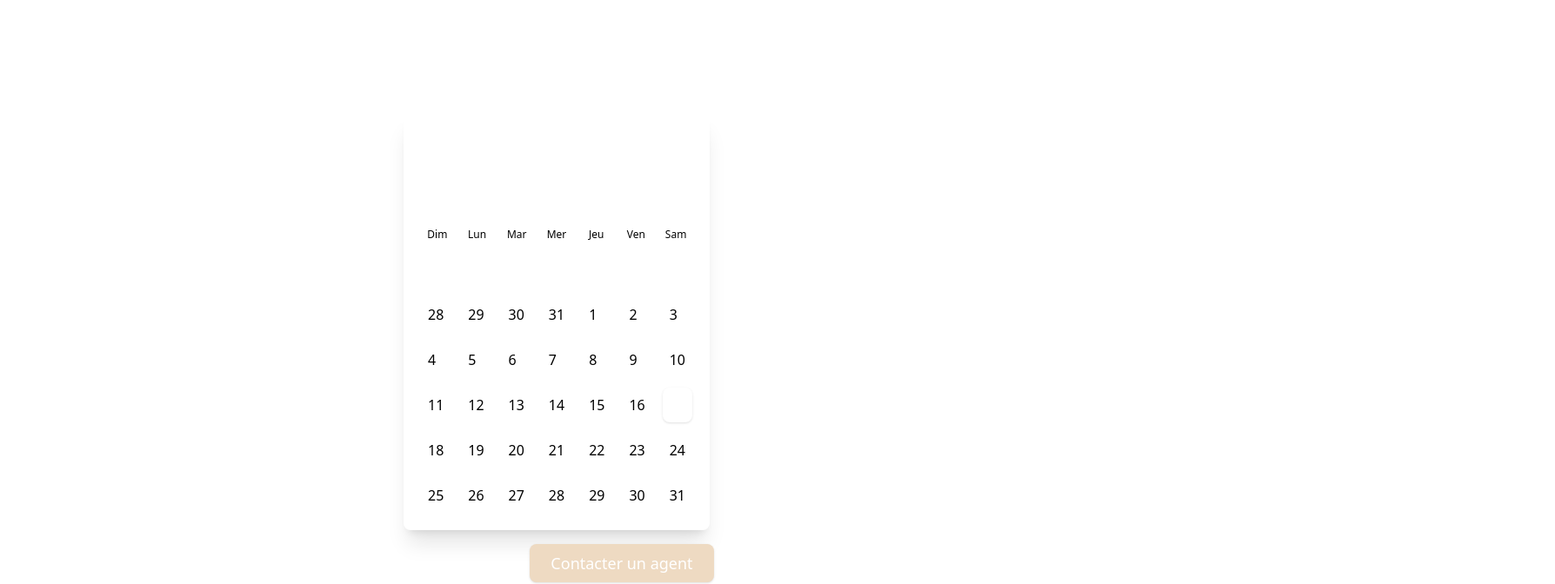
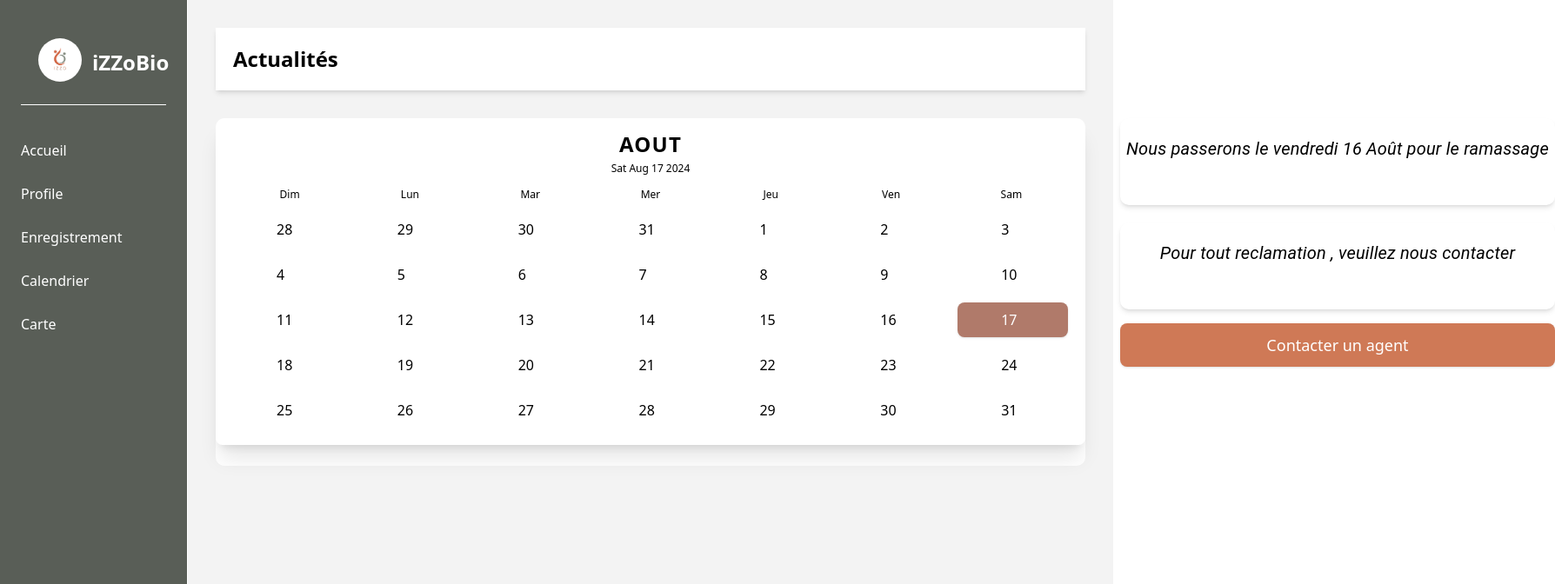
Before and after one commit to IzzoBio/frontend, a React (Vite) app: page /calendar in a window 1280 px wide. Shown: the top 672 px of the page at 87% size, 1788 px wide, since content can reach past the window. Built offline with nearby package versions, Linux system fonts and the light colour scheme.

Commit message:
style: fix style

```diff
--- a/src/app/Calendar/Calendar.jsx
+++ b/src/app/Calendar/Calendar.jsx
@@ -1,12 +1,40 @@
 import React, { useState } from 'react';
+import Sidebar from '../../components/Sidebar/Sidebar';
+import Header from '../../components/Header/Header';
+import { TextField, Typography } from '@mui/material';
+import { Controller, useForm } from 'react-hook-form';
+import * as yup from 'yup';
+import { useNavigate } from 'react-router-dom';
+import { yupResolver } from '@hookform/resolvers/yup';
 
 const months = [
   "Lanvier", "Fevrier", "Mars", "Avril", "Mai", "Juin",
   "Juillet", "Aout", "Septembre", "Octobre", "Novembre", "Decembre"
 ];
 
+const schema = yup.object().shape({
+  type: yup.string(),
+  description: yup.string(),
+});
+
+const defaultValues = {
+  type: '',
+  description: '',
+};
+
 const CalendarApp = () => {
   const [date, setDate] = useState(new Date());
+  const [contact, setContact] = useState(false)
+
+  const { control, formState: { errors }, handleSubmit } = useForm({
+    mode: "onChange",
+    defaultValues,
+    resolver: yupResolver(schema),
+  });
+
+  const onSubmit = ({ }) => {
+
+  }
 
   const renderCalendar = () => {
     const currentDate = new Date(date.getFullYear(), date.getMonth(), 1);
@@ -19,28 +47,33 @@ const CalendarApp = () => {
     let days = [];
 
     for (let x = firstDayIndex; x > 0; x--) {
-      days.push(<div className="prev-date text-gray-400 p-2 m-1 rounded-lg" key={`prev-${x}`}>{prevLastDay - x + 1}</div>);
+      days.push(<div className="pl-[50px] prev-date p-2 m-1 rounded-lg" key={`prev-${x}`}>{prevLastDay - x + 1}</div>);
     }
 
     for (let i = 1; i <= lastDay; i++) {
       if (i === new Date().getDate() && date.getMonth() === new Date().getMonth()) {
-        days.push(<div className="today bg-purple-500 text-white p-2 m-1 rounded-lg shadow" key={`current-${i}`}>{i}</div>);
+        days.push(<div className="pl-[50px] today p-2 m-1 rounded-lg shadow bg-rose-600 text-[white]" key={`current-${i}`}>{i}</div>);
       } else {
-        days.push(<div className="p-2 m-1 rounded-lg hover:bg-gray-700 text-gray-300" key={`day-${i}`}>{i}</div>);
+        days.push(<div className="p-2 m-1 rounded-lg hover:bg-gray-700 text-gray-300 pl-[50px]" key={`day-${i}`}>{i}</div>);
       }
     }
 
     for (let j = 1; j <= nextDays; j++) {
-      days.push(<div className="next-date text-gray-400 p-2 m-1 rounded-lg" key={`next-${j}`}>{j}</div>);
+      days.push(<div className="pl-[50px] next-date text-gray-400 p-2 m-1 rounded-lg" key={`next-${j}`}>{j}</div>);
     }
 
     return days;
   };
 
   return (
-    <div className="w-full h-screen bg-gray-900 flex flex-col justify-center items-center">
-      <div className="w-[22rem] h-[30rem] bg-gray-800 shadow-xl rounded-lg flex flex-col justify-between items-center p-4">
-        <div className="w-full h-12 flex justify-between items-center text-center text-white">
+    <div className="flex min-h-screen bg-[#f3f3f3]">
+      <Sidebar />
+      <main className="flex-1 p-8">
+        <Header />
+        <div className="flex w-[1000px]">
+          <div className="w-[1000px] bg-[white] rounded-[10px] h-[400px]">
+            <div className="w-[1000px] h-auto bg-gray-800 shadow-xl rounded-lg flex flex-col justify-between items-center p-4">
+              <div className="w-[1000px] h-12 flex justify-between items-center text-center">
                 <i className="fas fa-chevron-left text-2xl cursor-pointer" onClick={() => setDate(new Date(date.getFullYear(), date.getMonth() - 1))}></i>
                 <div className="text-center">
                   <h1 className="text-2xl font-semibold uppercase tracking-wider">{months[date.getMonth()]}</h1>
@@ -61,9 +94,71 @@ const CalendarApp = () => {
                 {renderCalendar()}
               </div>
             </div>
-      <button className="bg-purple-600 text-white py-2 px-6 text-lg rounded-lg mt-4 hover:bg-purple-500 focus:outline-none shadow ms-[150px] bg-champagne-500 hover:bg-champagne-700 text-[white]">
+          </div>
+          <div className='flex flex-col ml-10'>
+            <div className='shadow-md rounded-[10px] bg-[white] w-[500px] h-[100px]'>
+              <Typography className="italic sm:text-lg text-center" sx={{ fontSize: '20px', paddingTop: '20px' }}>Nous passerons le vendredi 16 Août pour le ramassage</Typography>
+            </div>
+            <div className='shadow-md rounded-[10px] bg-[white] w-[500px] mt-5 h-[100px]'>
+              <Typography className="italic sm:text-lg text-center" sx={{ fontSize: '20px', paddingTop: '20px' }}>Pour tout reclamation , veuillez nous contacter</Typography>
+            </div>
+            <button className="bg-purple-600 py-2 px-6 text-lg rounded-lg mt-4 h-[50px] focus:outline-none shadow  bg-cinnamon-500 hover:bg-cinnamon-600 text-[white]"
+              onClick={() => setContact(true)}>
               Contacter un agent
             </button>
+            {contact && <div>
+              <form className="mt-8 space-y-6 mb-10" onSubmit={handleSubmit(onSubmit)}>
+                <Controller
+                  name="type"
+                  control={control}
+                  render={({ field }) => (
+                    <TextField
+                      {...field}
+                      className="mb-24"
+                      label="Type"
+                      type="type"
+                      error={!!errors.type}
+                      helperText={errors?.type?.message}
+                      variant="outlined"
+                      color='green'
+                      fullWidth
+                    />
+                  )}
+                />
+                <Controller
+                  name="description"
+                  control={control}
+                  render={({ field }) => (
+                    <TextField
+                      {...field}
+                      className="mb-24"
+                      label="Description"
+                      type="description"
+                      error={!!errors.description}
+                      helperText={errors?.description?.message}
+                      variant="outlined"
+                      color='green'
+                      fullWidth
+                    />
+                  )}
+                />
+                <button
+                  type='submit'
+                  className="group relative w-full h-[50px] text-[black] flex justify-center py-2 px-4 text-[17px] font-medium rounded-md bg-champagne-500 hover:bg-champagne-600 focus:outline-none focus:ring-2 focus:ring-offset-2 focus:ring-champagne-500 mt-10"
+                >
+                  Envoyer
+                </button>
+                <button
+                  onClick={() => setContact(false)}
+                  className="group relative w-full h-[50px] text-[black] flex justify-center py-2 px-4 text-[17px] font-medium rounded-md bg-[#dddddd] mt-10"
+                >
+                  Annuler
+                </button>
+              </form>
+            </div>}
+          </div>
+        </div>
+      </main >
     </div>
   );
 };
--- a/src/app/profile/profile.jsx
+++ b/src/app/profile/profile.jsx
@@ -1,13 +1,35 @@
 import React from "react";
+import Header from "../../components/Header/Header";
 import Sidebar from "../../components/Sidebar/Sidebar";
-import Header from "../../components/Header/Header";
+
+
+const Profile = () => {
+  return (
+    <div className="bg-white p-8 rounded-lg shadow-md">
+      <h2 className="text-2xl font-bold mb-6">Profile Information</h2>
+      <div className="flex items-center">
+        <img
+          src="https://via.placeholder.com/150"
+          alt="Profile"
+          className="rounded-full mr-6 w-24 h-24 object-cover"
+        />
+        <div>
+          <p className="mb-2"><strong>Name:</strong> Ramanantsoa Ando</p>
+          <p className="mb-2"><strong>Email:</strong> ramanantsoaando00@gmail.com</p>
+          <p className="mb-2"><strong>Address:</strong> Analamahitsy Cité lgmnt 242</p>
+          <p className="mb-2"><strong>Points:</strong> 1500</p>
+        </div>
+      </div>
+    </div>
+  );
+};
 
 const ProfileApp = () => {
   return (
     <div className="flex min-h-screen">
       <Sidebar />
       <main className="flex-1 p-8">
-        <Header />
+        <Header/>
         <Profile />
       </main>
     </div>
--- a/src/components/Header/Header.jsx
+++ b/src/components/Header/Header.jsx
@@ -1,10 +1,7 @@
 const Header = () => {
     return (
         <div className="flex justify-between items-center p-5 shadow-md mb-8 bg-[white]">
-            <h1 className="text-3xl font-bold">Actualités</h1>
-            <div className="flex space-x-4">
-                <button className="border border-purple-600 text-purple-600 px-4 py-2 rounded-md">Dark mode</button>
-            </div>
+            <h1 className="text-2xl font-bold">Actualités</h1>
         </div>
     );
 };
--- a/src/components/Sidebar/Sidebar.jsx
+++ b/src/components/Sidebar/Sidebar.jsx
@@ -1,14 +1,16 @@
 import React, { useState } from 'react';
+import { Link, useNavigate } from 'react-router-dom';
 
 const Sidebar = () => {
     const [activeItem, setActiveItem] = useState('');
+    const navigate = useNavigate();
 
     const handleClick = (item) => {
         setActiveItem(item);
     };
 
     return (
-        <div className="w-[300px] bg-green-700 p-6 border-r border-[white] flex flex-col justify-between">
+        <div className="w-[300px] bg-green-700 p-6 border-r border-[white] flex flex-col justify-between h-[100vh]">
             <div>
                 <div className="text-2xl font-bold text-[white] mb-8 flex border-b border-[white] p-5">
                     <img src="./light.png" className="w-[50px] h-[50px] rounded-full" />
@@ -16,31 +18,31 @@ const Sidebar = () => {
                 </div>
                 <ul>
                     <li
-                        className={`py-2 text-[white] font-bold cursor-pointer h-[50px] ${activeItem === 'Accueil' ? 'border-r-2 border-gray-200' : 'hover:border-r-2 border-gray-200'}`}
+                        className={`py-2 text-[white]  cursor-pointer h-[50px] ${activeItem === 'Accueil' ? 'border-r-2 border-gray-200 font-bold' : 'hover:border-r-2 border-gray-200'}`}
                         onClick={() => handleClick('Accueil')}
                     >
-                        Accueil
+                    <Link to={"/home"}>Accueil</Link>
                     </li>
                     <li
-                        className={`py-2 text-[white] cursor-pointer h-[50px] ${activeItem === 'Profile' ? 'border-r-2 border-gray-200' : 'hover:border-r-2 border-gray-200'}`}
+                        className={`py-2 text-[white] cursor-pointer h-[50px] ${activeItem === 'Profile' ? 'border-r-2 border-gray-200 font-bold' : 'hover:border-r-2 border-gray-200'}`}
                         onClick={() => handleClick('Profile')}
                     >
-                        Profile
+                        <Link to={"/profile"}>Profile</Link>
                     </li>
                     <li
-                        className={`py-2 text-[white] cursor-pointer h-[50px] ${activeItem === 'Enregistrement' ? 'bg-gray-200 text-white border-r-2 border-gray-200' : 'hover:bg-gray-200 hover:text-white hover:border-r-2 border-gray-200'}`}
-                        onClick={() => handleClick('Enregistrement')}
+                        className={`py-2 text-[white] cursor-pointer h-[50px] ${activeItem === 'Enregistrement' ? 'bg-gray-200 text-white border-r-2 border-gray-200 font-bold' : 'hover:bg-gray-200 hover:text-white hover:border-r-2 border-gray-200'}`}
+                        onClick={() => handleClick('Enregistrement','favoris')}
                     >
-                        Enregistrement
+                        <Link to={"/favoris"}>Enregistrement</Link>
                     </li>
                     <li
-                        className={`py-2 text-[white] cursor-pointer h-[50px] ${activeItem === 'Calendrier' ? 'bg-gray-200 text-white border-r-2 border-gray-200' : 'hover:bg-gray-200 hover:text-white hover:border-r-2 border-gray-200'}`}
+                        className={`py-2 text-[white] cursor-pointer h-[50px] ${activeItem === 'Calendrier' ? 'bg-gray-200 text-white border-r-2 border-gray-200 font-bold' : 'hover:bg-gray-200 hover:text-white hover:border-r-2 border-gray-200'}`}
                         onClick={() => handleClick('Calendrier')}
                     >
-                        Calendrier
+                        <Link to={"/calendar"}>Calendrier</Link>
                     </li>
                     <li
-                        className={`py-2 text-[white] cursor-pointer h-[50px] ${activeItem === 'Carte' ? 'bg-gray-200 text-white border-r-2 border-gray-200' : 'hover:bg-gray-200 hover:text-white hover:border-r-2 border-gray-200'}`}
+                        className={`py-2 text-[white] cursor-pointer h-[50px] ${activeItem === 'Carte' ? 'bg-gray-200 text-white border-r-2 border-gray-200 font-bold' : 'hover:bg-gray-200 hover:text-white hover:border-r-2 border-gray-200'}`}
                         onClick={() => handleClick('Carte')}
                     >
                         Carte
```
Lines whose indentation alone changed are shown as unchanged.
